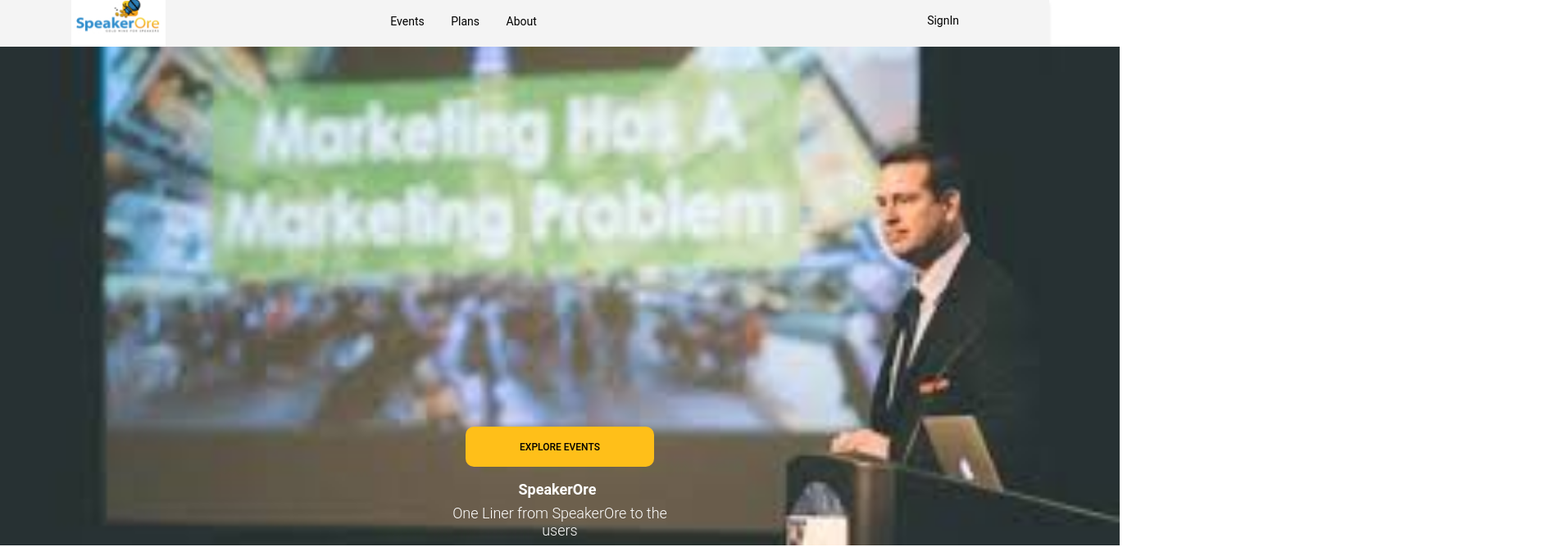
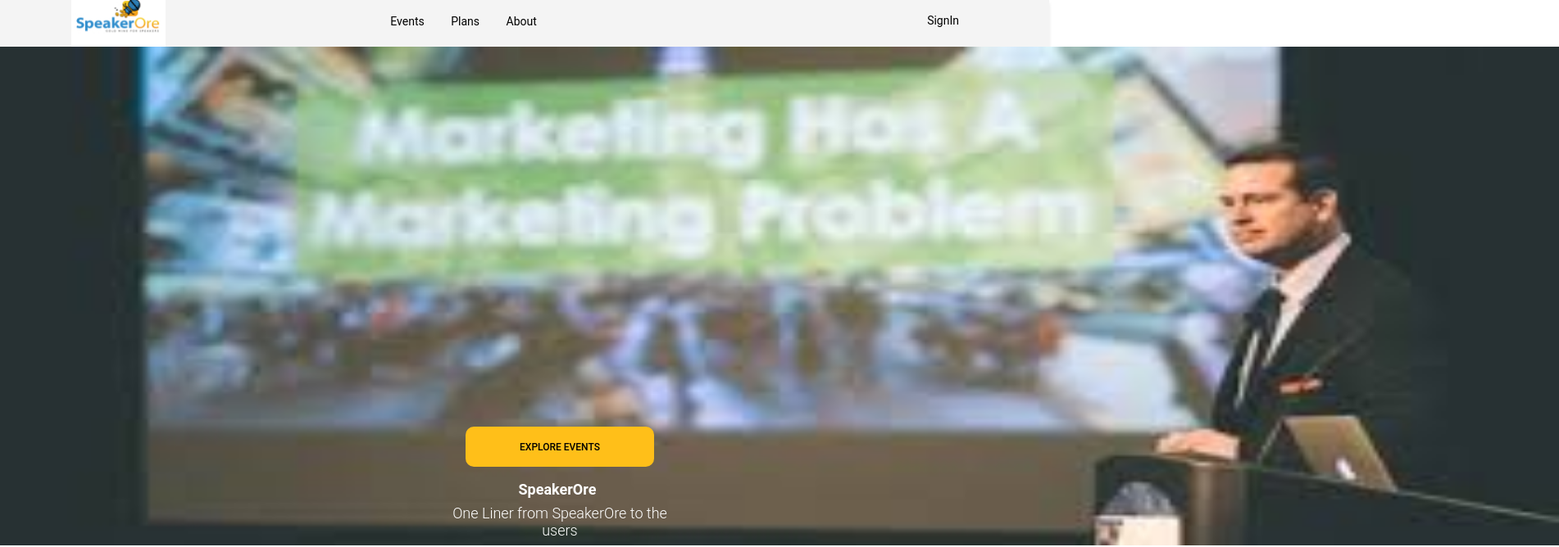
Before and after one commit to CodeAstronautic/speaker_frontend, a React (Create React App) app: page / in a window 1280 px wide. Shown: the top 668 px of the page at 82% size, 1902 px wide, since content can reach past the window. Built offline with nearby package versions, Linux system fonts and the light colour scheme.

Commit message:
added changes

```diff
--- a/src/components/css/Firstpage.css
+++ b/src/components/css/Firstpage.css
@@ -1,21 +1,19 @@
-.speaker img{
-   position: absolute;
-    width: 1366px;
+.speaker img {
+  width: 1902px;
   height: 609.17px;
   left: 0px;
   top: 56.78px;
-
   background: rgba(52, 52, 52, 0.65);
 }
 
-.speaker .btn{
+.speaker .btn {
   position: absolute;
   width: 229.04px;
   height: 49px;
   left: 568.48px;
   top: 521.21px;
   border: none;
-    background: #FFBF19;
+  background: #ffbf19;
   border-radius: 10px;
   font-family: Roboto;
   font-weight: 500;
@@ -36,7 +34,7 @@ line-height: 14px;
   line-height: 21px;
   color: white;
 }
-.two{
+.two {
   position: absolute;
   width: 309px;
   height: 21px;
```
Lines whose indentation alone changed are shown as unchanged.
